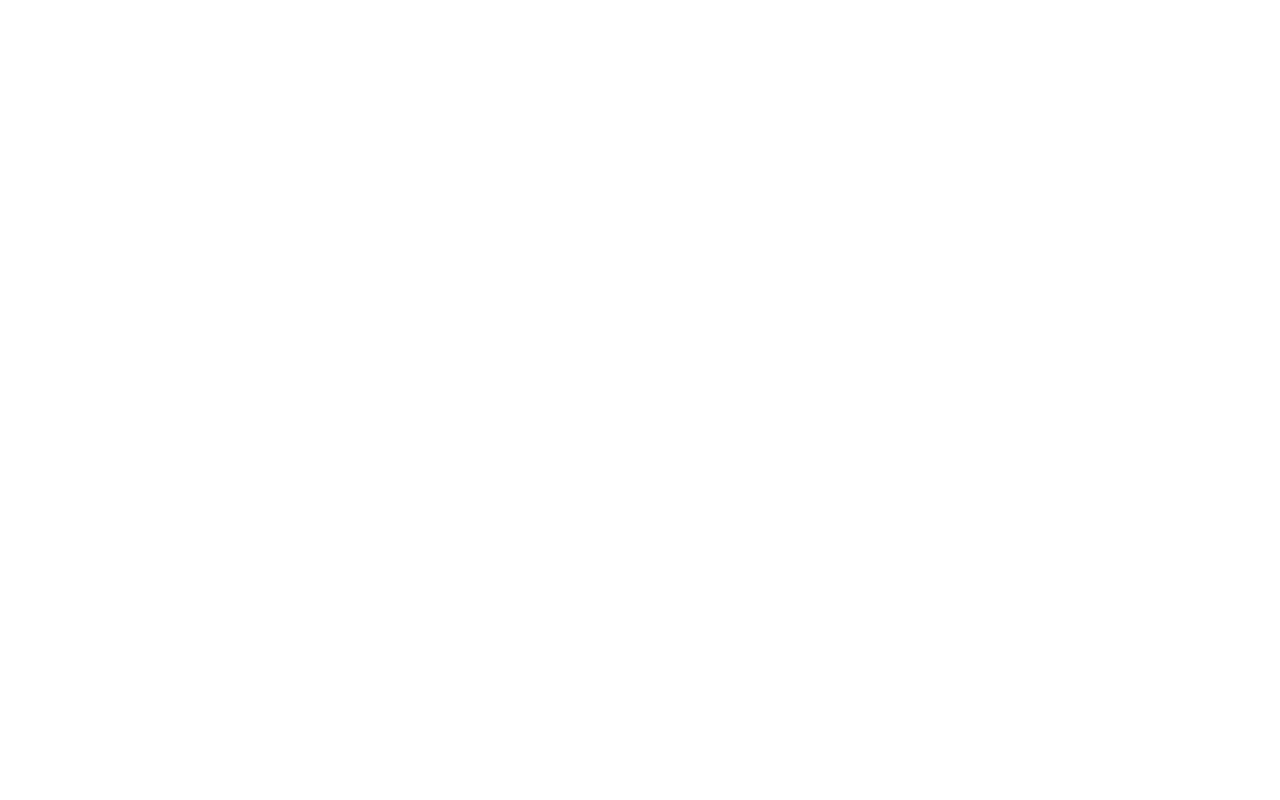
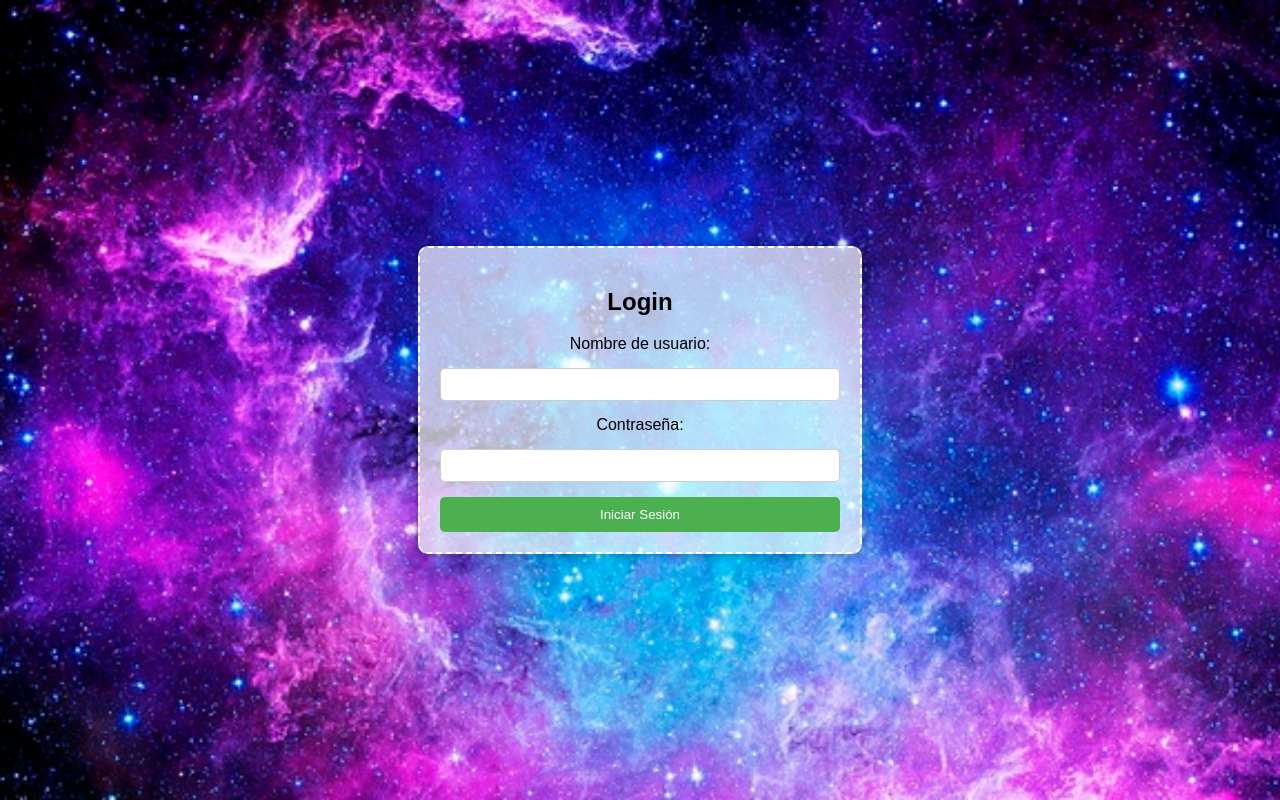
Before and after one commit to adaSkribana/DesafioGitCursoM, a plain HTML site: page login.html in a window 1280 px wide. Drawn offline with Linux system fonts and the light colour scheme.

Commit message:
login primeros pasos

```diff
--- /dev/null
+++ b/css/login.css
@@ -0,0 +1,45 @@
+body {
+    background-image: url('../img/fondo.jpg'); /* Cambia 'tu-imagen-de-fondo.jpg' por la URL de tu imagen de fondo */
+    background-size: cover;
+    margin: 0;
+    display: flex;
+    justify-content: center;
+    align-items: center;
+    height: 100vh;
+    font-family: Arial, sans-serif;
+}
+
+.login-container {
+    background: rgba(255, 255, 255, 0.7); /* Fondo transparente del cuadro de login */
+    border: 2px dashed #fff; /* Borde segmentado blanco */
+    padding: 20px;
+    border-radius: 10px; /* Bordes redondeados */
+    box-shadow: 0 0 10px rgba(0, 0, 0, 0.3); /* Sombra ligera */
+    width: 70%; /* Ancho del cuadro de login */
+    max-width: 400px; /* Máximo ancho del cuadro de login */
+    text-align: center;
+}
+
+.login-container label, .login-container input {
+    display: block;
+    margin-bottom: 15px;
+}
+
+.login-container input {
+    width: 100%;
+    padding: 8px;
+    box-sizing: border-box;
+    border: 1px solid #ccc;
+    border-radius: 5px;
+}
+
+.login-container button {
+    width: 100%;
+    padding: 10px;
+    box-sizing: border-box;
+    background-color: #4CAF50;
+    color: white;
+    border: none;
+    border-radius: 5px;
+    cursor: pointer;
+}
--- a/login.html
+++ b/login.html
@@ -1,11 +1,23 @@
 <!DOCTYPE html>
-<html lang="en">
+<html lang="es">
 <head>
     <meta charset="UTF-8">
     <meta name="viewport" content="width=device-width, initial-scale=1.0">
-    <title>Document</title>
+    <title>Login Transparente</title>
+    <link rel="stylesheet" href="css/login.css">
 </head>
 <body>
+    <div class="login-container">
+        <h2>Login</h2>
+        <form>
+            <label for="username">Nombre de usuario:</label>
+            <input type="text" id="username" name="username" required>
 
+            <label for="password">Contraseña:</label>
+            <input type="password" id="password" name="password" required>
+
+            <button type="submit">Iniciar Sesión</button>
+        </form>
+    </div>
 </body>
 </html>
```
Also changed, not shown: img/fondo.jpg (added).
